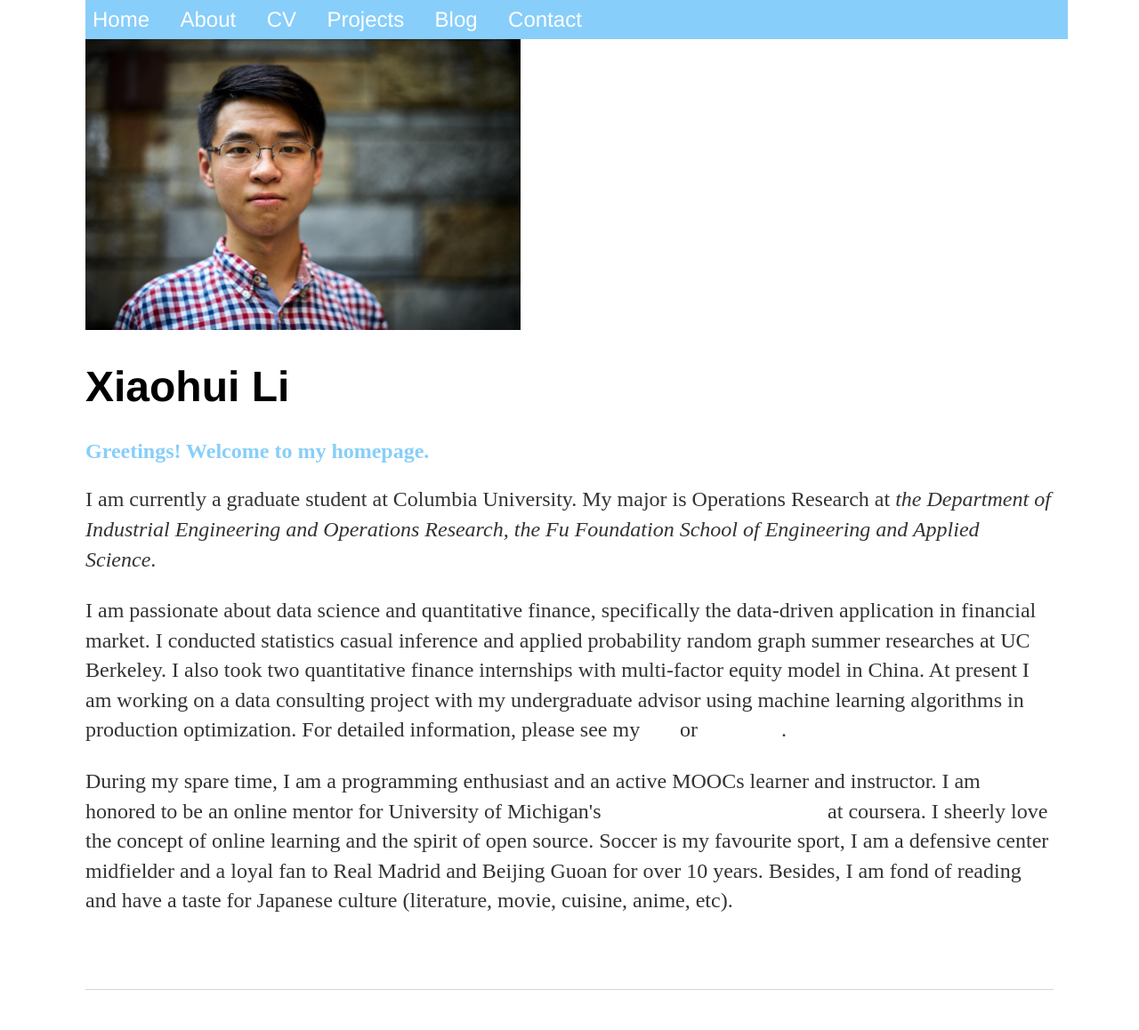
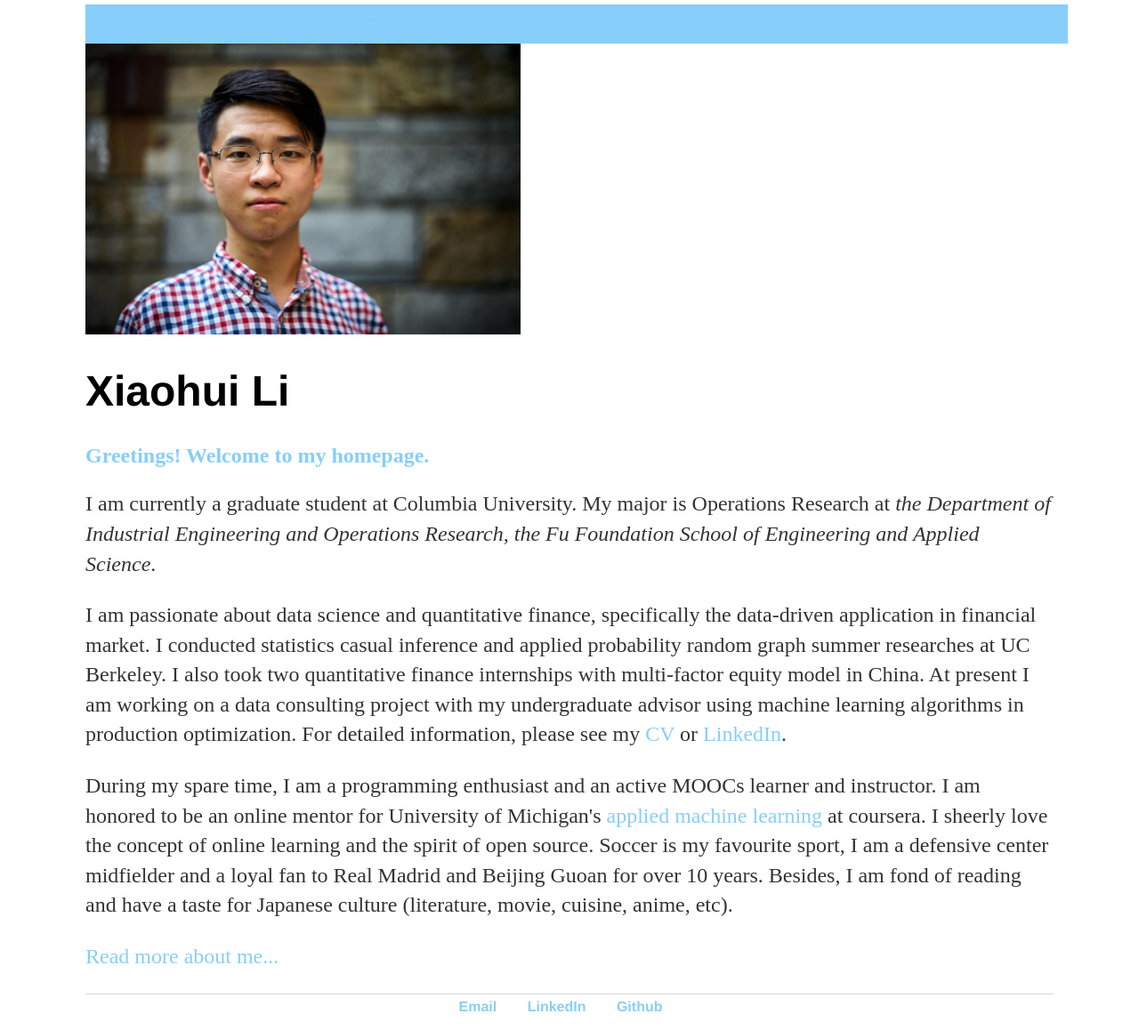
Before and after one commit to xiaohui-victor-li/xiaohui-victor-li.github.io, a Jekyll site: the page index.html, which Jekyll copies as it is, in a window 1280 px wide. Shown: the whole page at 89% size. Built offline with Jekyll 4.4.1, drawn with Linux system fonts in a browser that asks for light colours.

Commit message:
Update main.css

```diff
--- a/css/main.css
+++ b/css/main.css
@@ -1,5 +1,5 @@
 body {
-    margin: 0px auto;
+    margin: 5px auto;
     width: 85%;
 }
 
@@ -46,6 +46,7 @@ footer ul li {
 }
 a {
     text-decoration: none;
+    color: #87CEFA;
 }
 a:hover {
     text-decoration: underline;
```
